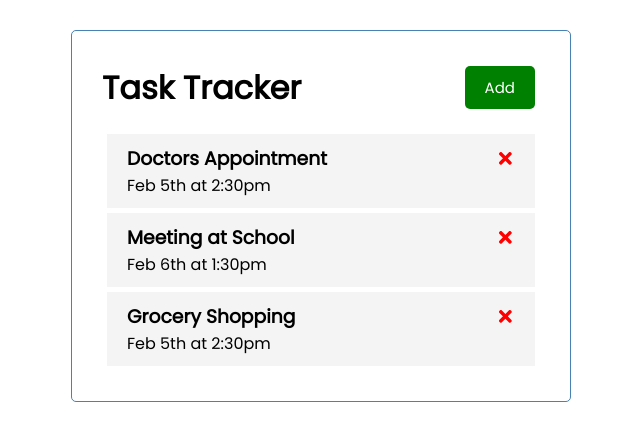
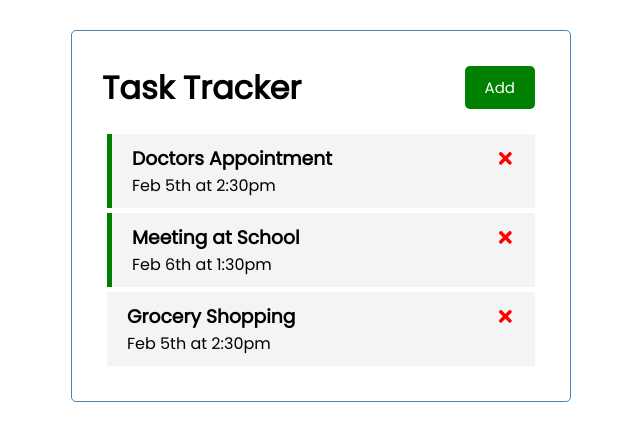
Before and after one commit to xXBricksquadXx/react_task_tracker, a React (Create React App) app: page / in a window 1280 px wide. Shown: the top 440 px of the page, without its empty margins (319-959 px from the left). Built offline with nearby package versions, Linux system fonts and the light colour scheme.

Commit message:
Passed 'task' down from 'state' & checking 'reminder'

```diff
--- a/src/components/Task.js
+++ b/src/components/Task.js
@@ -2,7 +2,9 @@ import {  FaTimes  } from 'react-icons/fa'
 
 const Task = ({ task, onDelete, onToggle }) => {
     return (
-        <div className='task' onDoubleClick={() =>
+        <div className={`task ${task.reminder ?
+        'reminder' : ''}`}
+        onDoubleClick={() =>
         onToggle(task.id)}>
            <h3>
            {task.text}
```
